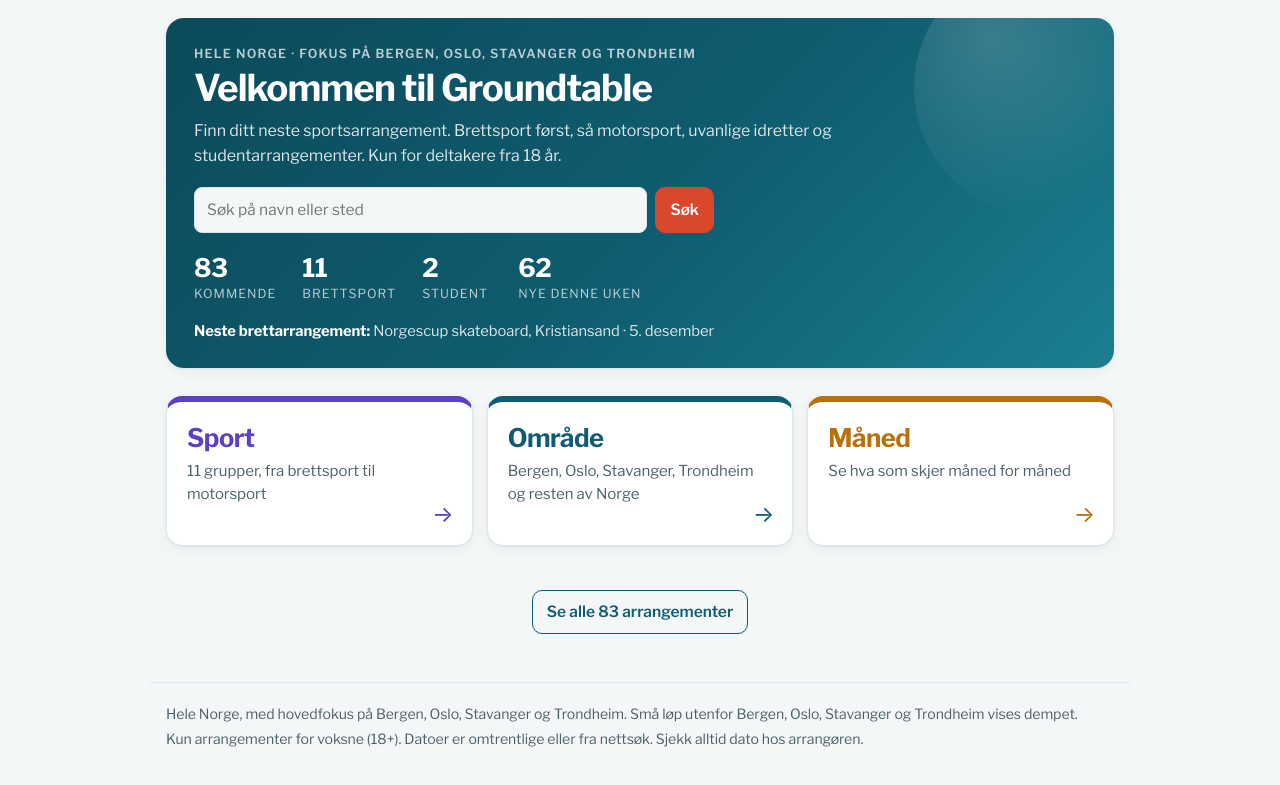
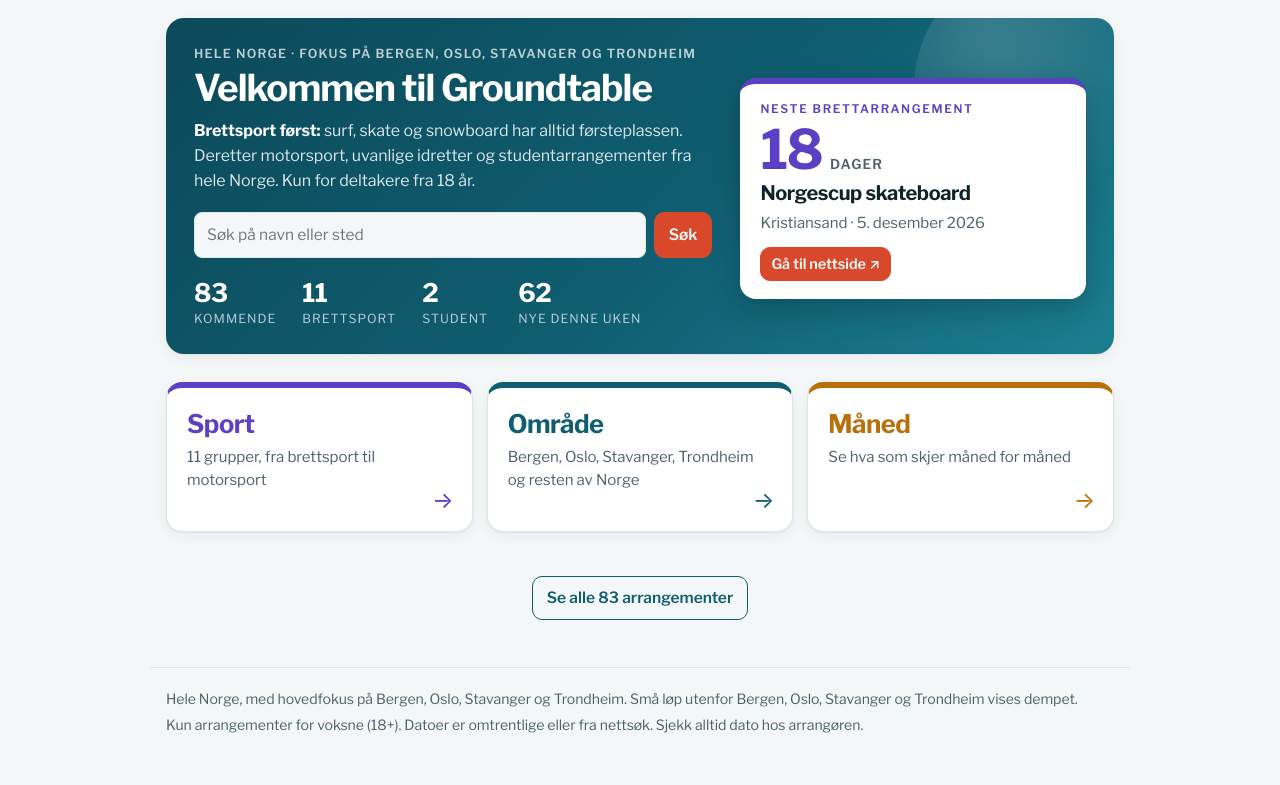
Before and after one commit to oliverbaerem-sudo/Groundtable, a plain HTML site: page vestlandet-events/index.html in a window 1280 px wide. Shown: the part 59-844 px from the top of the page. Drawn offline with nearby package versions, Linux system fonts and the light colour scheme.

Commit message:
Forside: fremhevet neste brettarrangement i banneret og brettsport først i teksten
Co-Authored-By: Claude Sonnet 5.5 <noreply@anthropic.com>

```diff
--- a/vestlandet-events/app.js
+++ b/vestlandet-events/app.js
@@ -141,14 +141,19 @@ const homeTile = (go, n, title, sub, color) => `<button type="button" class="til
 function viewHjem() {
   const all = visible(upcoming(false));
   const nNew = all.filter(isNew).length, nb = all.find(isBoard);
-  const nextLine = nb ? `<p class="next-line hero-next"><b>Neste brettarrangement:</b> ${esc(nb.name)}, ${esc(nb.place)} · ${parse(nb.date).getDate()}. ${MONTHS[parse(nb.date).getMonth()]}</p>` : "";
+  const days = nb ? Math.max(0, Math.round((parse(nb.date) - parse(todayIso())) / 86400000)) : 0;
+  const nextLine = nb ? `<aside class="board-next" aria-label="Neste brettarrangement"><p class="bn-eyebrow">Neste brettarrangement</p>
+      <div class="bn-days"><b>${days}</b><span>${days === 1 ? "dag" : "dager"}</span></div>
+      <h2>${esc(nb.name)}</h2>
+      <p class="bn-meta">${esc(nb.place)} · ${parse(nb.date).getDate()}. ${MONTHS[parse(nb.date).getMonth()]} ${parse(nb.date).getFullYear()}</p>
+      ${(nb.url || nb.info) ? `<a class="btn sm accent" href="${esc(nb.url || nb.info)}" target="_blank" rel="noopener">Gå til nettside ↗</a>` : ""}</aside>` : "";
   const box = (href, title, sub, color) => `<a class="catbox" href="${href}" style="--c:${color}"><span class="cb-t">${title}</span><span class="cb-s">${sub}</span><span class="cb-go" aria-hidden="true">→</span></a>`;
   $app.innerHTML = `<div class="stack home">
-    <section class="hero"><div class="hero-in"><p class="eyebrow">Hele Norge · fokus på Bergen, Oslo, Stavanger og Trondheim</p>
+    <section class="hero"><div class="hero-in hero-grid"><div class="hero-main"><p class="eyebrow">Hele Norge · fokus på Bergen, Oslo, Stavanger og Trondheim</p>
       <h1>Velkommen til Groundtable</h1>
-      <p class="lead">Finn ditt neste sportsarrangement. Brettsport først, så motorsport, uvanlige idretter og studentarrangementer. Kun for deltakere fra 18 år.</p>
+      <p class="lead lead-board"><b>Brettsport først:</b> surf, skate og snowboard har alltid førsteplassen. Deretter motorsport, uvanlige idretter og studentarrangementer fra hele Norge. Kun for deltakere fra 18 år.</p>
       <form id="homeSearch" class="home-search" role="search"><input type="search" id="hq" placeholder="Søk på navn eller sted" aria-label="Søk"><button class="btn accent" type="submit">Søk</button></form>
-      <dl class="stats"><div><dt>${all.length}</dt><dd>kommende</dd></div><div><dt>${all.filter(isBoard).length}</dt><dd>brettsport</dd></div><div><dt>${all.filter((e) => e.student).length}</dt><dd>student</dd></div><div><dt>${nNew}</dt><dd>nye denne uken</dd></div></dl>
+      <dl class="stats"><div><dt>${all.length}</dt><dd>kommende</dd></div><div><dt>${all.filter(isBoard).length}</dt><dd>brettsport</dd></div><div><dt>${all.filter((e) => e.student).length}</dt><dd>student</dd></div><div><dt>${nNew}</dt><dd>nye denne uken</dd></div></dl></div>
       ${nextLine}</div></section>
     <section class="cats" aria-label="Utforsk">
       ${box("#sport", "Sport", `${Object.keys(SPORT_GROUPS).length} grupper, fra brettsport til motorsport`, "#5b3fc4")}
--- a/vestlandet-events/styles.css
+++ b/vestlandet-events/styles.css
@@ -336,3 +336,15 @@ a.tile { text-decoration: none; color: inherit; }
 .cb-s { color: var(--ink-2); font-size: .94rem; max-width: 26ch; }
 .cb-go { position: absolute; right: 18px; bottom: 14px; font-size: 1.4rem; color: var(--c); }
 @media (max-width: 720px) { .cats { grid-template-columns: 1fr; } .catbox { min-height: 0; } }
+
+/* Hero med fremhevet brettarrangement (v35) */
+.home .hero-in.hero-grid { max-width: none; display: grid; grid-template-columns: minmax(0, 1.5fr) minmax(240px, 1fr); gap: 28px; align-items: center; }
+.lead-board b { color: #fff; }
+.board-next { background: #fff; color: var(--ink); border-radius: 16px; padding: 20px 20px 18px; box-shadow: 0 10px 30px rgba(0,0,0,.22); border-top: 6px solid var(--board); display: grid; gap: 6px; justify-items: start; }
+.bn-eyebrow { margin: 0; font: 600 .74rem/1 var(--font-b); letter-spacing: .14em; text-transform: uppercase; color: var(--board); }
+.bn-days { display: flex; align-items: baseline; gap: 8px; }
+.bn-days b { font: 700 3.4rem/1 var(--font-d); letter-spacing: -.03em; color: var(--board); }
+.bn-days span { font-weight: 600; color: var(--ink-2); text-transform: uppercase; letter-spacing: .08em; font-size: .85rem; }
+.board-next h2 { font-size: 1.25rem; }
+.bn-meta { margin: 0 0 6px; color: var(--ink-2); font-size: .94rem; }
+@media (max-width: 820px) { .home .hero-in.hero-grid { grid-template-columns: 1fr; gap: 20px; } .bn-days b { font-size: 2.8rem; } }
--- a/vestlandet-events/sw.js
+++ b/vestlandet-events/sw.js
@@ -1,4 +1,4 @@
-const CACHE = "groundtable-v34";
+const CACHE = "groundtable-v35";
 const FILES = ["./", "index.html", "styles.css", "app.js", "data.js", "manifest.webmanifest",
   "icons/icon-192.png", "icons/icon-512.png", "icons/maskable-512.png", "icons/apple-touch-icon.png"];
 
```
